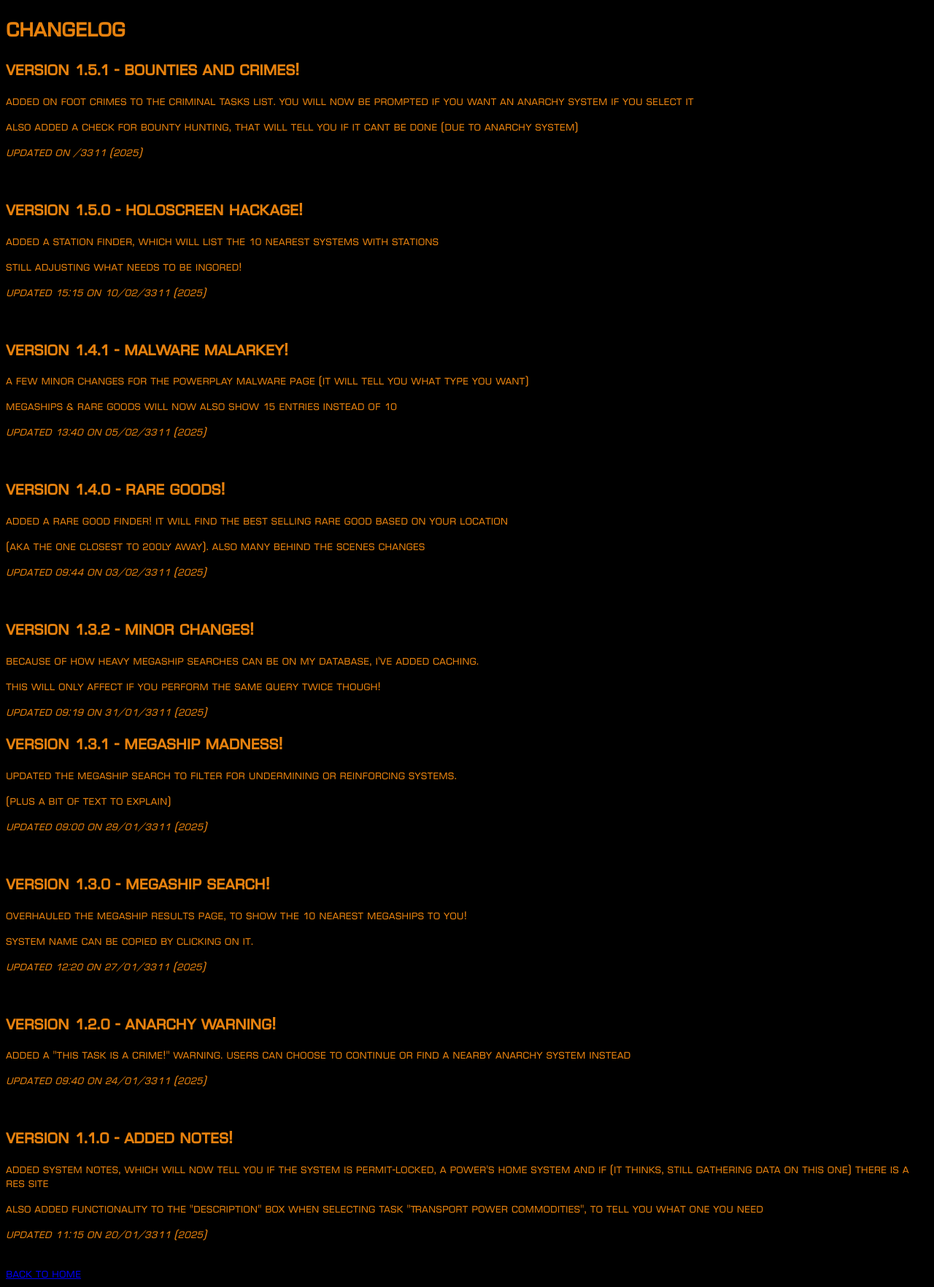
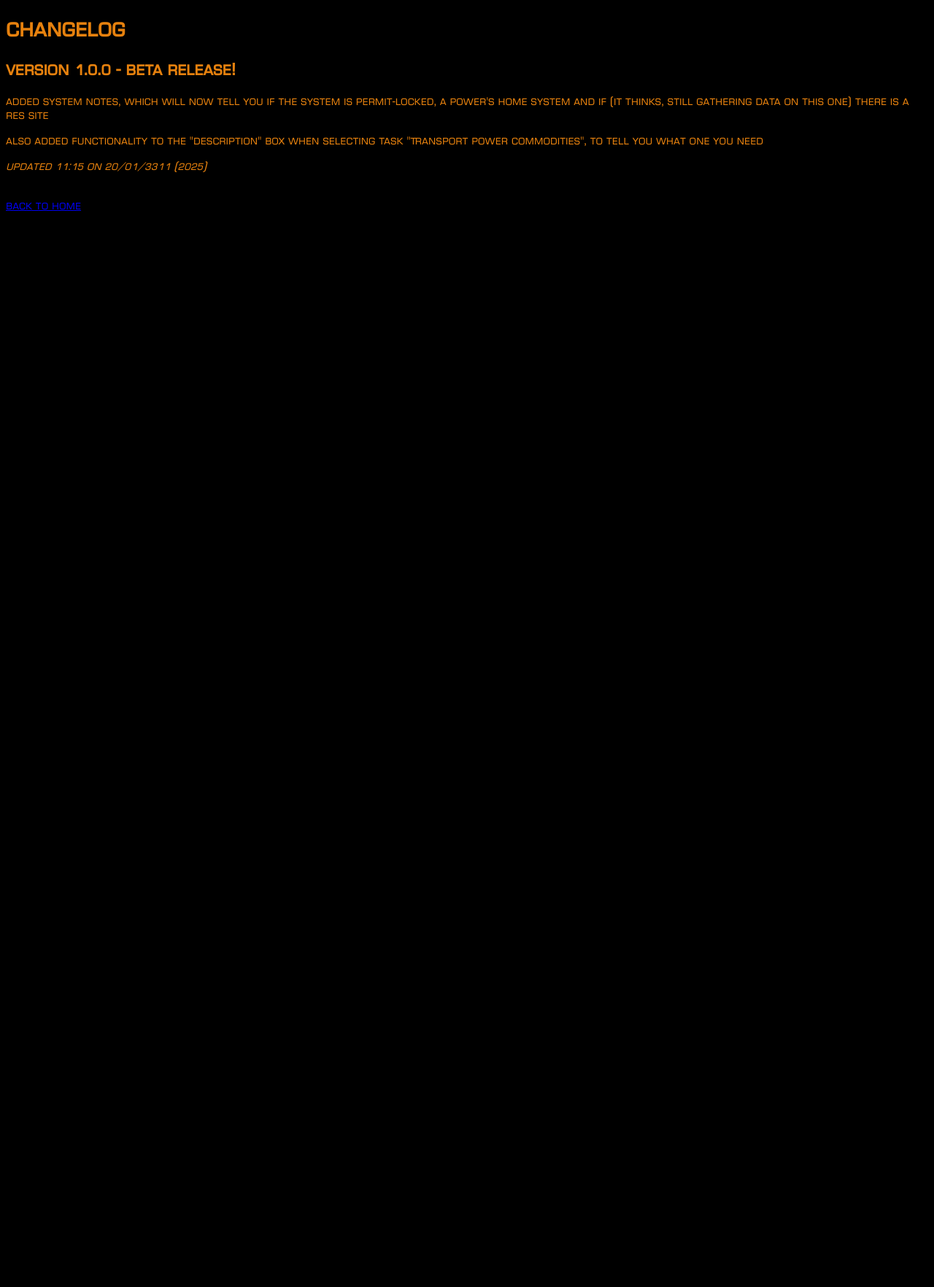
Before and after one commit to Niceygy/ColonisationAssistant, a Flask app: page /changelog in a window 1280 px wide. Shown: the whole page at 73% size. After the commit the page ends 289 px from the top, so only its background shows below. Run offline with Flask 3, Linux system fonts and the light colour scheme; parts of the project's set-up code (start-up, migrations or seed data) failed here and were passed over; some libraries are stand-ins or nearby versions.

Commit message:
update name

```diff
--- a/app.py
+++ b/app.py
@@ -11,11 +11,9 @@ from flask import (
     session,
 )
 from contextlib import contextmanager
-import base64
 from server.constants import (
     DATABASE_CONNECTION_STRING,
     STATION_TYPES,
-    MATERIAL_LISTS,
 )
 from server.database.database import database
 from server.database.search import query_star_systems
--- a/templates/changelog.html
+++ b/templates/changelog.html
@@ -2,7 +2,7 @@
 <html lang="en">
   <head>
     <meta charset="utf-8" />
-    <title>PowerPlay Assistant - Changelog</title>
+    <title>Architect's Notepad - Changelog</title>
     <link
       rel="stylesheet"
       href="{{ url_for('static', filename='main.css') }}"
@@ -20,53 +20,7 @@
   <body>
     <h1>Changelog</h1>
 
-    <h2>Version 1.5.1 - Bounties and crimes!</h2>
-    <p>Added on foot crimes to the criminal tasks list. You will now be prompted if you want an anarchy system if you select it</p>
-    <p>Also added a check for bounty hunting, that will tell you if it cant be done (due to anarchy system)</p>
-    <p><i>Updated on /3311 (2025)</i></p>
-    <br>
-
-    <h2>Version 1.5.0 - Holoscreen Hackage!</h2>
-    <p>Added a station finder, which will list the 10 nearest systems with stations</p>
-    <p>Still adjusting what needs to be ingored!</p>
-    <p><i>Updated 15:15 on 10/02/3311 (2025)</i></p>
-    <br>
-
-    <h2>Version 1.4.1 - Malware Malarkey!</h2>
-    <p>A few minor changes for the powerplay malware page (it will tell you what type you want)</p>
-    <p>Megaships & rare goods will now also show 15 entries instead of 10</p>
-    <p><i>Updated 13:40 on 05/02/3311 (2025)</i></p>
-    <br>
-
-    <h2>Version 1.4.0 - Rare goods!</h2>
-    <p>Added a rare good finder! It will find the best selling rare good based on your location</p>
-    <p>(Aka the one closest to 200LY away). Also many behind the scenes changes</p>
-    <p><i>Updated 09:44 on 03/02/3311 (2025)</i></p>
-    <br>
-
-    <h2>Version 1.3.2 - Minor Changes!</h2>
-    <p>Because of how heavy megaship searches can be on my database, I've added caching.</p>
-    <p>This will only affect if you perform the same query twice though! </p>
-    <p><i>Updated 09:19 on 31/01/3311 (2025)</i></p>
-
-    <h2>Version 1.3.1 - Megaship Madness!</h2>
-    <p>Updated the megaship search to filter for undermining or Reinforcing systems. </p>
-    <p>(Plus a bit of text to explain)</p>
-    <p><i>Updated 09:00 on 29/01/3311 (2025)</i></p>
-    <br>
-
-    <h2>Version 1.3.0 - Megaship Search!</h2>
-    <p>Overhauled the megaship results page, to show the 10 nearest megaships to you!</p>
-    <p>System name can be copied by clicking on it.</p>
-    <p><i>Updated 12:20 On 27/01/3311 (2025)</i></p>
-    <br>
-
-    <h2>Version 1.2.0 - Anarchy Warning!</h2>
-    <p>Added a "this task is a crime!" warning. Users can choose to continue or find a nearby anarchy system instead</p>
-    <p><i>Updated 09:40 On 24/01/3311 (2025)</i></p>
-    <br>
-
-    <h2>Version 1.1.0 - Added notes!</h2>
+    <h2>Version 1.0.0 - Beta release!</h2>
     <p>Added system notes, which will now tell you if the system is permit-locked, a power's home system and if (it thinks, still gathering data on this one) there is a res site</p>
     <p>Also added functionality to the "description" box when selecting task "Transport Power Commodities", to tell you what one you need</p>
     <p><i>Updated 11:15 On 20/01/3311 (2025)</i></p>
--- a/templates/redirect.html
+++ b/templates/redirect.html
@@ -3,7 +3,7 @@
 <head>
     <meta charset="UTF-8">
     <meta name="viewport" content="width=device-width, initial-scale=1.0">
-    <title>PowerPlay Assistant - Pending Redirect</title>
+    <title>Architect's Notepad - Pending Redirect</title>
     <link rel="stylesheet" href="{{ url_for('static', filename='main.css') }}">
     <script defer src="https://data.niceygy.net/script.js" data-website-id="cf44cb82-ef40-43b4-a9ea-5e0c4e27e90a"></script>
     <link rel="icon" href="{{ url_for('static', filename='icons/favicon.ico') }}" type="image/x-icon">
@@ -15,7 +15,7 @@
 </script>
 <body>
     <div style="text-align: center">
-    <!-- <h1>PowerPlay Assistant</h1> -->
+    <!-- <h1>Architect's Notepad</h1> -->
     <h2>Pending Redirect</h2>
     <p><strong>There is a better tool for this!</strong></p>
     <p>{{ description }} </p>
```
Also changed, not shown: static/js/util.js (+14 -6 lines), templates/about.html (+4 -4 lines), templates/error.html (+4 -4 lines), templates/index.html (+5 -3 lines), templates/results.html (+32 -4 lines).
